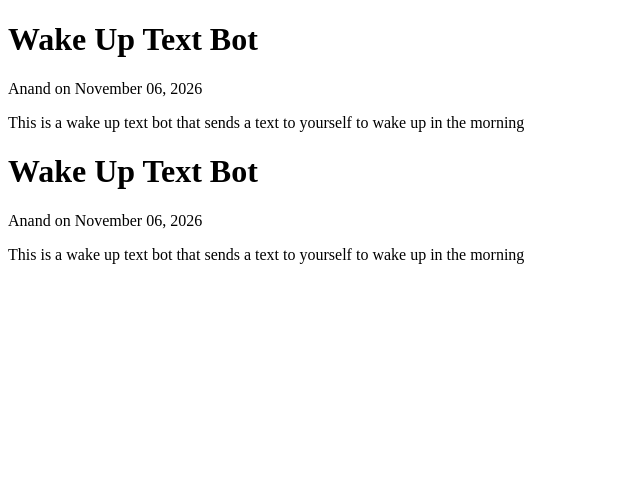
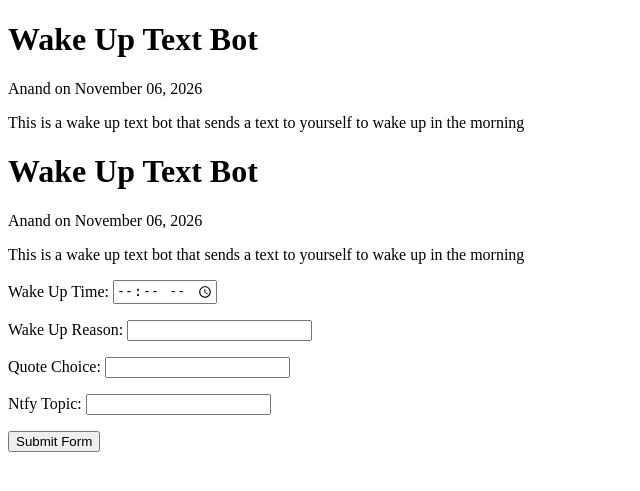
Before and after one commit to AA-MN/Wake-Up-Text-Bot, a Flask app: page /home in a window 1280 px wide. Shown: the top 491 px of the page, without its empty margins (0-640 px from the left). Run offline with Flask 3, Linux system fonts and the light colour scheme.

Commit message:
Add wake-up settings form
Added a form to the home page that collects the wake-up time, reason for getting up, quote choice, and ntfy topic. Verified it displays correctly in the browser. The form does not save anything yet — receiving the submission and writing it to JSON is the next step.

```diff
--- a/templates/home.html
+++ b/templates/home.html
@@ -6,4 +6,31 @@
         <p>{{ post.author }} on {{ post.date_posted }}</p>
         <p>{{ post.content }}</p>
     {% endfor %}
+
+    <form method="post">
+
+    <p>
+        <label for="waketime">Wake Up Time:</label>
+        <input type="time" id = "waketime" name="user_waketime">
+    </p>
+    <p>
+        <label for="reason">Wake Up Reason:</label>
+        <input type="text" id = "reason" name="user_reason">
+    </p>
+    <p>
+        <label for="quote">Quote Choice:</label>
+        <input type="text" id = "quote" name="user_quote">
+    </p>
+    <p>
+        <label for="ntfy_topic">Ntfy Topic:</label>
+        <input type="text" id = "ntfy_topic" name="user_ntfy_topic">
+    </p>
+
+    <p class = button>
+        <button type="submit">Submit Form</button>
+    </p>
+
+    </form>
+
+
 {% endblock content %}
```
